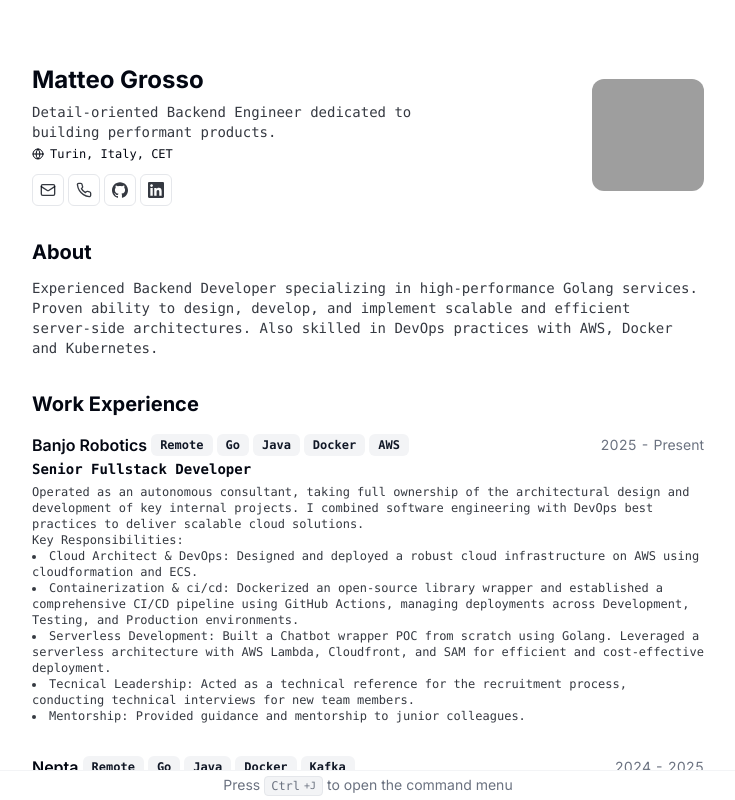
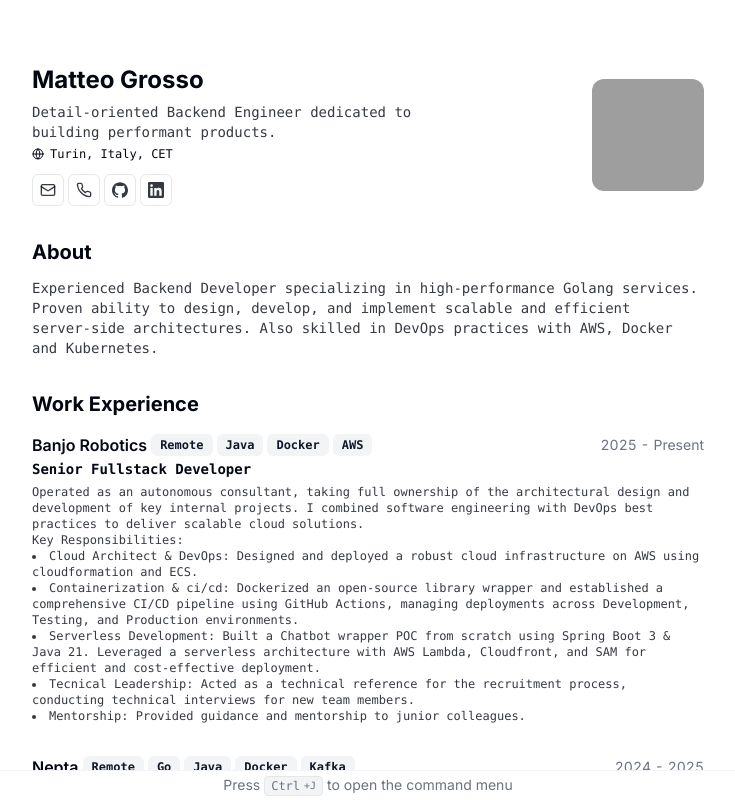
Before and after one commit to matteo00gm/CV_Matteo_Grosso, a Next.js app: page / in a window 1280 px wide. Shown: the top 800 px of the page, without its empty margins (272-1007 px from the left). Built offline with nearby package versions, Linux system fonts and the light colour scheme; grey boxes are pictures that could not be loaded.

Commit message:
change: RAG experience definition

```diff
--- a/src/data/resume-data.tsx
+++ b/src/data/resume-data.tsx
@@ -58,7 +58,7 @@ export const RESUME_DATA = {
     {
       company: "Banjo Robotics",
       link: "",
-      badges: ["Remote", "Go", "Java", "Docker", "AWS"],
+      badges: ["Remote", "Java", "Docker", "AWS"],
       title: "Senior Fullstack Developer",
       logo: ConsultlyLogo,
       start: "2025",
@@ -75,7 +75,7 @@ export const RESUME_DATA = {
               Containerization & ci/cd: Dockerized an open-source library wrapper and established a comprehensive CI/CD pipeline using GitHub Actions, managing deployments across Development, Testing, and Production environments.
             </li>
             <li>
-              Serverless Development: Built a Chatbot wrapper POC from scratch using Golang. Leveraged a serverless architecture with AWS Lambda, Cloudfront, and SAM for efficient and cost-effective deployment.
+              Serverless Development: Built a Chatbot wrapper POC from scratch using Spring Boot 3 & Java 21. Leveraged a serverless architecture with AWS Lambda, Cloudfront, and SAM for efficient and cost-effective deployment.
             </li>
             <li>
               Tecnical Leadership: Acted as a technical reference for the recruitment process, conducting technical interviews for new team members.
```
